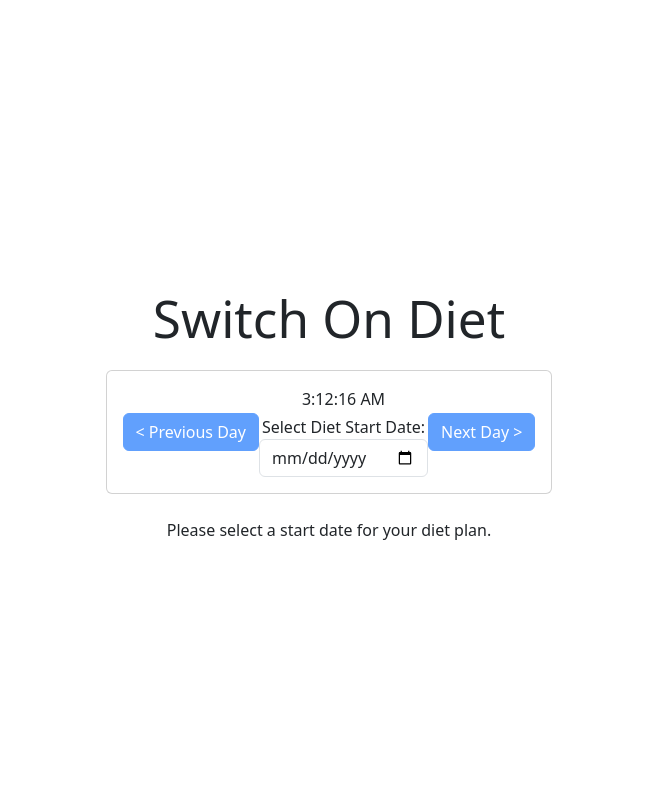
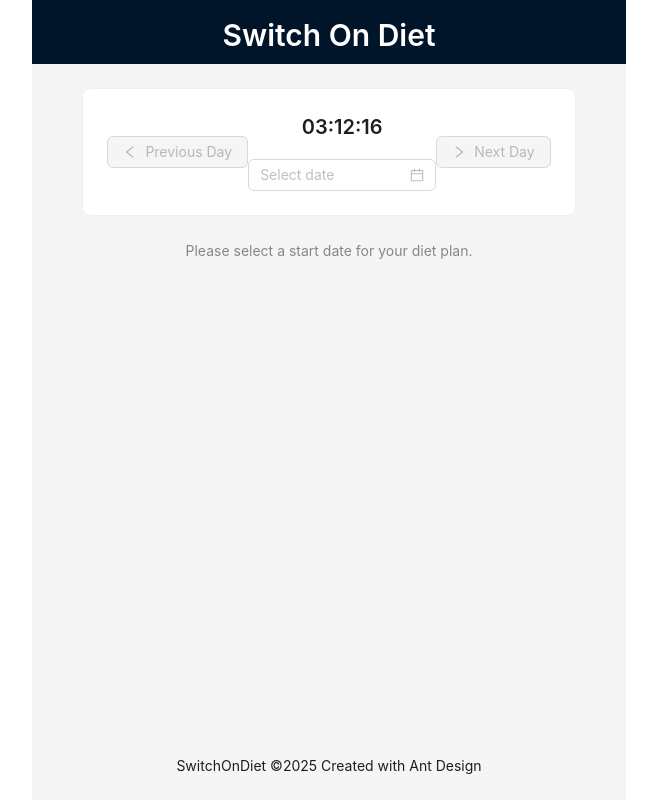
Before and after one commit to dkwo575/switch-on-diet-app, a React (Vite) app: page / in a window 1280 px wide. Shown: the top 812 px of the page, without its empty margins (311-968 px from the left). Built offline with nearby package versions, Linux system fonts and the light colour scheme.

Commit message:
Add ant design to improve UI design

```diff
--- a/src/App.tsx
+++ b/src/App.tsx
@@ -1,172 +1,157 @@
 import { useState, useEffect } from 'react';
 import { dietPlan } from './diet-plan';
+import { Layout, Card, Button, DatePicker, Checkbox, List, Row, Col, Typography, Space, message } from 'antd';
+import { LeftOutlined, RightOutlined } from '@ant-design/icons';
+import type { CheckboxChangeEvent } from 'antd/es/checkbox';
+import dayjs from 'dayjs';
 import './App.css';
 
+const { Header, Content, Footer } = Layout;
+const { Title, Text } = Typography;
+
 function App() {
-  const [startDate, setStartDate] = useState<Date | null>(null);
-  const [currentDate, setCurrentDate] = useState(new Date());
-  const [now, setNow] = useState(new Date());
+  const [startDate, setStartDate] = useState<dayjs.Dayjs | null>(null);
+  const [currentDate, setCurrentDate] = useState(dayjs());
+  const [now, setNow] = useState(dayjs());
   const [checkedItems, setCheckedItems] = useState<Record<string, boolean>>({});
 
   useEffect(() => {
-    const timer = setInterval(() => setNow(new Date()), 1000);
+    const timer = setInterval(() => setNow(dayjs()), 1000);
     return () => clearInterval(timer);
   }, []);
 
   useEffect(() => {
-    // Clear all checkboxes when the date changes
     setCheckedItems({});
   }, [currentDate]);
 
-  const handleDateChange = (event: React.ChangeEvent<HTMLInputElement>) => {
-    const date = new Date(event.target.value);
-    // Adjust for timezone offset to prevent date from changing
-    const timezoneOffset = date.getTimezoneOffset() * 60000;
-    setStartDate(new Date(date.getTime() + timezoneOffset));
-    setCurrentDate(new Date(date.getTime() + timezoneOffset));
+  const handleDateChange = (date: dayjs.Dayjs | null) => {
+    if (date) {
+      setStartDate(date);
+      setCurrentDate(date);
+      message.success(`Diet start date set to ${date.format('YYYY-MM-DD')}`);
+    } else {
+      setStartDate(null);
+    }
   };
 
-  const handleCheckboxChange = (item: string) => {
-    setCheckedItems(prev => ({ ...prev, [item]: !prev[item] }));
+  const handleCheckboxChange = (e: CheckboxChangeEvent) => {
+    const item = e.target.name as string;
+    setCheckedItems(prev => ({ ...prev, [item]: e.target.checked }));
   };
 
   const goToPreviousDay = () => {
-    const newDate = new Date(currentDate);
-    newDate.setDate(newDate.getDate() - 1);
-    setCurrentDate(newDate);
+    setCurrentDate(currentDate.subtract(1, 'day'));
   };
 
   const goToNextDay = () => {
-    const newDate = new Date(currentDate);
-    newDate.setDate(newDate.getDate() + 1);
-    setCurrentDate(newDate);
+    setCurrentDate(currentDate.add(1, 'day'));
   };
 
   const renderDietPlan = () => {
     if (!startDate) {
-      return <p className='text-center'>Please select a start date for your diet plan.</p>;
+      return <Text type="secondary" style={{ textAlign: 'center', display: 'block' }}>Please select a start date for your diet plan.</Text>;
     }
 
-    const dayOfDiet = Math.floor((currentDate.getTime() - startDate.getTime()) / (1000 * 3600 * 24)) + 1;
+    const dayOfDiet = currentDate.diff(startDate, 'day') + 1;
     const week = Math.ceil(dayOfDiet / 7);
     const dayOfWeek = dayOfDiet > 0 ? ((dayOfDiet - 1) % 7) + 1 : 1;
 
     if (week < 1 || week > dietPlan.length) {
-      return <p className='text-center'>No diet plan available for this date.</p>;
+      return <Text type="danger" style={{ textAlign: 'center', display: 'block' }}>No diet plan available for this date.</Text>;
     }
 
     const weeklyPlan = dietPlan[week - 1];
     const dailyPlan = weeklyPlan?.dailyPlans.find(p => p.day === dayOfWeek);
 
     if (!dailyPlan) {
-      return <p className='text-center'>No diet plan available for this day.</p>;
+      return <Text type="danger" style={{ textAlign: 'center', display: 'block' }}>No diet plan available for this day.</Text>;
     }
 
     return (
-      <div className="card">
-        <div className="card-header">
-          <h2>Week {week}, Day {dayOfWeek}</h2>
-          <p className='mb-0'>{currentDate.toDateString()}</p>
-        </div>
-        <div className="card-body">
-          <h3 className="card-title">Daily Checklist</h3>
-          <ul className="list-group mb-4">
-            {weeklyPlan.checklist.map((item, index) => (
-              <li key={index} className="list-group-item">
-                <input
-                  type="checkbox"
-                  id={`checklist-${index}`}
-                  checked={!!checkedItems[`checklist-${index}`]}
-                  onChange={() => handleCheckboxChange(`checklist-${index}`)}
-                  className="form-check-input me-2"
-                />
-                <label htmlFor={`checklist-${index}`}>{item}</label>
-              </li>
-            ))}
-          </ul>
-
-          <h3 className="card-title">Meal Plan</h3>
-          <div className="row">
-            <div className="col-md-4 mb-3">
-              <div className="card h-100">
-                <div className="card-body">
-                  <h5 className="card-title">
-                    <input
-                      type="checkbox"
-                      id="breakfast-check"
-                      checked={!!checkedItems['breakfast']}
-                      onChange={() => handleCheckboxChange('breakfast')}
-                      className="form-check-input me-2"
-                    />
-                    <label htmlFor="breakfast-check">Breakfast</label>
-                  </h5>
-                  <p className="card-text">{dailyPlan.mealPlan.breakfast}</p>
-                </div>
-              </div>
-            </div>
-            <div className="col-md-4 mb-3">
-              <div className="card h-100">
-                <div className="card-body">
-                  <h5 className="card-title">
-                    <input
-                      type="checkbox"
-                      id="lunch-check"
-                      checked={!!checkedItems['lunch']}
-                      onChange={() => handleCheckboxChange('lunch')}
-                      className="form-check-input me-2"
-                    />
-                    <label htmlFor="lunch-check">Lunch</label>
-                  </h5>
-                  <p className="card-text">{dailyPlan.mealPlan.lunch}</p>
-                </div>
-              </div>
-            </div>
-            <div className="col-md-4 mb-3">
-              <div className="card h-100">
-                <div className="card-body">
-                  <h5 className="card-title">
-                    <input
-                      type="checkbox"
-                      id="dinner-check"
-                      checked={!!checkedItems['dinner']}
-                      onChange={() => handleCheckboxChange('dinner')}
-                      className="form-check-input me-2"
-                    />
-                    <label htmlFor="dinner-check">Dinner</label>
-                  </h5>
-                  <p className="card-text">{dailyPlan.mealPlan.dinner}</p>
-                </div>
-              </div>
-            </div>
-          </div>
-
-          <h3 className="card-title mt-4">Allowed Foods for this Week</h3>
-          <ul className="list-group">
-            {weeklyPlan.allowedFoods.map((food, index) => (
-              <li key={index} className="list-group-item">{food}</li>
-            ))}
-          </ul>
-        </div>
-      </div>
+      <Card title={`Week ${week}, Day ${dayOfWeek} (${currentDate.format('YYYY-MM-DD')})`}>
+        <Row gutter={[16, 16]}>
+          <Col xs={24} md={12}>
+            <Card title="Daily Checklist">
+              <List
+                dataSource={weeklyPlan.checklist}
+                renderItem={(item, index) => (
+                  <List.Item>
+                    <Checkbox name={`checklist-${index}`} checked={!!checkedItems[`checklist-${index}`]} onChange={handleCheckboxChange}>
+                      {item}
+                    </Checkbox>
+                  </List.Item>
+                )}
+              />
+            </Card>
+          </Col>
+          <Col xs={24} md={12}>
+            <Card title="Allowed Foods for this Week">
+              <List
+                dataSource={weeklyPlan.allowedFoods}
+                renderItem={item => <List.Item>{item}</List.Item>}
+              />
+            </Card>
+          </Col>
+        </Row>
+        <Card title="Meal Plan" style={{ marginTop: 16 }}>
+          <Row gutter={16}>
+            <Col xs={24} sm={8}>
+              <Card type="inner" title="Breakfast">
+                <Checkbox name="breakfast" checked={!!checkedItems['breakfast']} onChange={handleCheckboxChange}>
+                  {dailyPlan.mealPlan.breakfast}
+                </Checkbox>
+              </Card>
+            </Col>
+            <Col xs={24} sm={8}>
+              <Card type="inner" title="Lunch">
+                <Checkbox name="lunch" checked={!!checkedItems['lunch']} onChange={handleCheckboxChange}>
+                  {dailyPlan.mealPlan.lunch}
+                </Checkbox>
+              </Card>
+            </Col>
+            <Col xs={24} sm={8}>
+              <Card type="inner" title="Dinner">
+                <Checkbox name="dinner" checked={!!checkedItems['dinner']} onChange={handleCheckboxChange}>
+                  {dailyPlan.mealPlan.dinner}
+                </Checkbox>
+              </Card>
+            </Col>
+          </Row>
+        </Card>
+      </Card>
     );
   };
 
   return (
-    <div className="container mt-5">
-      <h1 className="text-center mb-4">Switch On Diet</h1>
-      <div className="card p-3 mb-4">
-        <div className="d-flex justify-content-between align-items-center">
-            <button className="btn btn-primary" onClick={goToPreviousDay} disabled={!startDate}>&lt; Previous Day</button>
-            <div className='text-center'>
-                <p className="text-center mb-1">{now.toLocaleTimeString()}</p>
-                <label htmlFor='start-date-picker'>Select Diet Start Date:</label>
-                <input type="date" id='start-date-picker' onChange={handleDateChange} className="form-control" />
-            </div>
-            <button className="btn btn-primary" onClick={goToNextDay} disabled={!startDate}>Next Day &gt;</button>
+    <Layout style={{ minHeight: '100vh' }}>
+      <Header style={{ color: 'white', textAlign: 'center' }}>
+        <Title level={2} style={{ color: 'inherit', margin: '16px 0' }}>Switch On Diet</Title>
+      </Header>
+      <Content style={{ padding: '24px 50px' }}>
+        <Card>
+          <Row justify="space-between" align="middle">
+            <Col>
+              <Button icon={<LeftOutlined />} onClick={goToPreviousDay} disabled={!startDate}>Previous Day</Button>
+            </Col>
+            <Col>
+              <Space direction="vertical" align="center">
+                <Title level={4}>{now.format('HH:mm:ss')}</Title>
+                <DatePicker onChange={handleDateChange} />
+              </Space>
+            </Col>
+            <Col>
+              <Button icon={<RightOutlined />} onClick={goToNextDay} disabled={!startDate}>Next Day</Button>
+            </Col>
+          </Row>
+        </Card>
+        <div style={{ marginTop: 24 }}>
+          {renderDietPlan()}
         </div>
-      </div>
-      {renderDietPlan()}
-    </div>
+      </Content>
+      <Footer style={{ textAlign: 'center' }}>
+        SwitchOnDiet ©{new Date().getFullYear()} Created with Ant Design
+      </Footer>
+    </Layout>
   );
 }
 
--- a/src/diet-plan.ts
+++ b/src/diet-plan.ts
@@ -17,58 +17,265 @@ export interface WeeklyPlan {
 export const dietPlan: WeeklyPlan[] = [
   {
     week: 1,
-    allowedFoods: ['Protein Shake', 'Chicken Breast', 'Fish', 'Tofu', 'Vegetables'],
-    checklist: ['Drink 2L of water', 'Take supplements', 'sleep 7 hours in a day', 'sleep between 12 - 4am'],
+    allowedFoods: [
+      "Protein Shake",
+      "Chicken Breast",
+      "Fish",
+      "Tofu",
+      "Vegetables",
+    ],
+    checklist: [
+      "Drink 2L of water",
+      "Take supplements",
+      "sleep 7 hours in a day",
+      "sleep between 12 - 4am",
+    ],
     dailyPlans: [
-      { day: 1, mealPlan: { breakfast: 'Protein Shake', lunch: 'Protein Shake', dinner: 'Protein Shake' } },
-      { day: 2, mealPlan: { breakfast: 'Protein Shake', lunch: 'Protein Shake', dinner: 'Protein Shake' } },
-      { day: 3, mealPlan: { breakfast: 'Protein Shake', lunch: 'Protein Shake', dinner: 'Protein Shake' } },
-      { day: 4, mealPlan: { breakfast: 'Protein Shake', lunch: 'Low-carb meal', dinner: 'Protein Shake' } },
-      { day: 5, mealPlan: { breakfast: 'Protein Shake', lunch: 'Low-carb meal', dinner: 'Protein Shake' } },
-      { day: 6, mealPlan: { breakfast: 'Protein Shake', lunch: 'Low-carb meal', dinner: 'Protein Shake' } },
-      { day: 7, mealPlan: { breakfast: 'Protein Shake', lunch: 'Low-carb meal', dinner: 'Protein Shake' } },
+      {
+        day: 1,
+        mealPlan: {
+          breakfast: "Protein Shake",
+          lunch: "Protein Shake",
+          dinner: "Protein Shake",
+        },
+      },
+      {
+        day: 2,
+        mealPlan: {
+          breakfast: "Protein Shake",
+          lunch: "Protein Shake",
+          dinner: "Protein Shake",
+        },
+      },
+      {
+        day: 3,
+        mealPlan: {
+          breakfast: "Protein Shake",
+          lunch: "Protein Shake",
+          dinner: "Protein Shake",
+        },
+      },
+      {
+        day: 4,
+        mealPlan: {
+          breakfast: "Protein Shake",
+          lunch: "Low-carb meal",
+          dinner: "Protein Shake",
+        },
+      },
+      {
+        day: 5,
+        mealPlan: {
+          breakfast: "Protein Shake",
+          lunch: "Low-carb meal",
+          dinner: "Protein Shake",
+        },
+      },
+      {
+        day: 6,
+        mealPlan: {
+          breakfast: "Protein Shake",
+          lunch: "Low-carb meal",
+          dinner: "Protein Shake",
+        },
+      },
+      {
+        day: 7,
+        mealPlan: {
+          breakfast: "Protein Shake",
+          lunch: "Low-carb meal",
+          dinner: "Protein Shake",
+        },
+      },
     ],
   },
   {
     week: 2,
-    allowedFoods: ['Eggs', 'Avocado', 'Nuts', 'Seeds', 'Berries'],
-    checklist: ['Drink 2.5L of water', 'Workout for 30 mins'],
+    allowedFoods: ["Eggs", "Avocado", "Nuts", "Seeds", "Berries"],
+    checklist: ["Drink 2.5L of water", "Workout for 30 mins"],
     dailyPlans: [
-      { day: 1, mealPlan: { breakfast: 'Scrambled Eggs', lunch: 'Grilled Chicken Salad', dinner: 'Baked Salmon with Asparagus' } },
-      { day: 2, mealPlan: { breakfast: 'Avocado Toast', lunch: 'Tuna Salad', dinner: 'Beef Stir-fry' } },
-      { day: 3, mealPlan: { breakfast: 'Greek Yogurt with Berries', lunch: 'Leftover Beef Stir-fry', dinner: 'Chicken and Veggie Skewers' } },
-      { day: 4, mealPlan: { breakfast: 'Omelette with Spinach and Feta', lunch: 'Chicken and Veggie Skewers', dinner: 'Pork Chops with Roasted Brussels Sprouts' } },
-      { day: 5, mealPlan: { breakfast: 'Smoothie with Protein Powder', lunch: 'Pork Chops with Roasted Brussels Sprouts', dinner: 'Shrimp Scampi with Zucchini Noodles' } },
-      { day: 6, mealPlan: { breakfast: 'Cottage Cheese with Nuts and Seeds', lunch: 'Shrimp Scampi with Zucchini Noodles', dinner: 'Steak with a Side Salad' } },
-      { day: 7, mealPlan: { breakfast: 'Boiled Eggs', lunch: 'Steak with a Side Salad', dinner: 'Free Meal' } },
+      {
+        day: 1,
+        mealPlan: {
+          breakfast: "Scrambled Eggs",
+          lunch: "Grilled Chicken Salad",
+          dinner: "Baked Salmon with Asparagus",
+        },
+      },
+      {
+        day: 2,
+        mealPlan: {
+          breakfast: "Avocado Toast",
+          lunch: "Tuna Salad",
+          dinner: "Beef Stir-fry",
+        },
+      },
+      {
+        day: 3,
+        mealPlan: {
+          breakfast: "Greek Yogurt with Berries",
+          lunch: "Leftover Beef Stir-fry",
+          dinner: "Chicken and Veggie Skewers",
+        },
+      },
+      {
+        day: 4,
+        mealPlan: {
+          breakfast: "Omelette with Spinach and Feta",
+          lunch: "Chicken and Veggie Skewers",
+          dinner: "Pork Chops with Roasted Brussels Sprouts",
+        },
+      },
+      {
+        day: 5,
+        mealPlan: {
+          breakfast: "Smoothie with Protein Powder",
+          lunch: "Pork Chops with Roasted Brussels Sprouts",
+          dinner: "Shrimp Scampi with Zucchini Noodles",
+        },
+      },
+      {
+        day: 6,
+        mealPlan: {
+          breakfast: "Cottage Cheese with Nuts and Seeds",
+          lunch: "Shrimp Scampi with Zucchini Noodles",
+          dinner: "Steak with a Side Salad",
+        },
+      },
+      {
+        day: 7,
+        mealPlan: {
+          breakfast: "Boiled Eggs",
+          lunch: "Steak with a Side Salad",
+          dinner: "Free Meal",
+        },
+      },
     ],
   },
   {
     week: 3,
-    allowedFoods: ['Quinoa', 'Brown Rice', 'Sweet Potatoes', 'Fruits'],
-    checklist: ['Drink 3L of water', '45-minute run'],
+    allowedFoods: ["Quinoa", "Brown Rice", "Sweet Potatoes", "Fruits"],
+    checklist: ["Drink 3L of water", "45-minute run"],
     dailyPlans: [
-        { day: 1, mealPlan: { breakfast: 'Oatmeal with Fruits', lunch: 'Quinoa Salad with Black Beans', dinner: 'Grilled Chicken with Sweet Potato' } },
-        { day: 2, mealPlan: { breakfast: 'Fruit Smoothie', lunch: 'Leftover Chicken and Sweet Potato', dinner: 'Brown Rice with Steamed Vegetables' } },
-        { day: 3, mealPlan: { breakfast: 'Yogurt with Granola', lunch: 'Brown Rice and Vegetables', dinner: 'Fish Tacos with Cabbage Slaw' } },
-        { day: 4, mealPlan: { breakfast: 'Scrambled Eggs with Whole Wheat Toast', lunch: 'Fish Tacos', dinner: 'Pasta with Marinara Sauce and Lean Ground Turkey' } },
-        { day: 5, mealPlan: { breakfast: 'Pancakes with Berries', lunch: 'Pasta with Marinara', dinner: 'Chicken Fajitas with Bell Peppers and Onions' } },
-        { day: 6, mealPlan: { breakfast: 'Cereal with Milk', lunch: 'Chicken Fajitas', dinner: 'Homemade Pizza on Whole Wheat Crust' } },
-        { day: 7, mealPlan: { breakfast: 'French Toast', lunch: 'Homemade Pizza', dinner: 'Cheat Meal' } },
+      {
+        day: 1,
+        mealPlan: {
+          breakfast: "Oatmeal with Fruits",
+          lunch: "Quinoa Salad with Black Beans",
+          dinner: "Grilled Chicken with Sweet Potato",
+        },
+      },
+      {
+        day: 2,
+        mealPlan: {
+          breakfast: "Fruit Smoothie",
+          lunch: "Leftover Chicken and Sweet Potato",
+          dinner: "Brown Rice with Steamed Vegetables",
+        },
+      },
+      {
+        day: 3,
+        mealPlan: {
+          breakfast: "Yogurt with Granola",
+          lunch: "Brown Rice and Vegetables",
+          dinner: "Fish Tacos with Cabbage Slaw",
+        },
+      },
+      {
+        day: 4,
+        mealPlan: {
+          breakfast: "Scrambled Eggs with Whole Wheat Toast",
+          lunch: "Fish Tacos",
+          dinner: "Pasta with Marinara Sauce and Lean Ground Turkey",
+        },
+      },
+      {
+        day: 5,
+        mealPlan: {
+          breakfast: "Pancakes with Berries",
+          lunch: "Pasta with Marinara",
+          dinner: "Chicken Fajitas with Bell Peppers and Onions",
+        },
+      },
+      {
+        day: 6,
+        mealPlan: {
+          breakfast: "Cereal with Milk",
+          lunch: "Chicken Fajitas",
+          dinner: "Homemade Pizza on Whole Wheat Crust",
+        },
+      },
+      {
+        day: 7,
+        mealPlan: {
+          breakfast: "French Toast",
+          lunch: "Homemade Pizza",
+          dinner: "Cheat Meal",
+        },
+      },
     ],
   },
   {
     week: 4,
-    allowedFoods: ['All previous foods', 'Whole grains', 'Legumes'],
-    checklist: ['Maintain water intake', 'Stay active'],
+    allowedFoods: ["All previous foods", "Whole grains", "Legumes"],
+    checklist: ["Maintain water intake", "Stay active"],
     dailyPlans: [
-        { day: 1, mealPlan: { breakfast: 'Anything you like', lunch: 'Balanced Meal', dinner: 'Balanced Meal' } },
-        { day: 2, mealPlan: { breakfast: 'Anything you like', lunch: 'Balanced Meal', dinner: 'Balanced Meal' } },
-        { day: 3, mealPlan: { breakfast: 'Anything you like', lunch: 'Balanced Meal', dinner: 'Balanced Meal' } },
-        { day: 4, mealPlan: { breakfast: 'Anything you like', lunch: 'Balanced Meal', dinner: 'Balanced Meal' } },
-        { day: 5, mealPlan: { breakfast: 'Anything you like', lunch: 'Balanced Meal', dinner: 'Balanced Meal' } },
-        { day: 6, mealPlan: { breakfast: 'Anything you like', lunch: 'Balanced Meal', dinner: 'Balanced Meal' } },
-        { day: 7, mealPlan: { breakfast: 'Anything you like', lunch: 'Balanced Meal', dinner: 'Balanced Meal' } },
+      {
+        day: 1,
+        mealPlan: {
+          breakfast: "Anything you like",
+          lunch: "Balanced Meal",
+          dinner: "Balanced Meal",
+        },
+      },
+      {
+        day: 2,
+        mealPlan: {
+          breakfast: "Anything you like",
+          lunch: "Balanced Meal",
+          dinner: "Balanced Meal",
+        },
+      },
+      {
+        day: 3,
+        mealPlan: {
+          breakfast: "Anything you like",
+          lunch: "Balanced Meal",
+          dinner: "Balanced Meal",
+        },
+      },
+      {
+        day: 4,
+        mealPlan: {
+          breakfast: "Anything you like",
+          lunch: "Balanced Meal",
+          dinner: "Balanced Meal",
+        },
+      },
+      {
+        day: 5,
+        mealPlan: {
+          breakfast: "Anything you like",
+          lunch: "Balanced Meal",
+          dinner: "Balanced Meal",
+        },
+      },
+      {
+        day: 6,
+        mealPlan: {
+          breakfast: "Anything you like",
+          lunch: "Balanced Meal",
+          dinner: "Balanced Meal",
+        },
+      },
+      {
+        day: 7,
+        mealPlan: {
+          breakfast: "Anything you like",
+          lunch: "Balanced Meal",
+          dinner: "Balanced Meal",
+        },
+      },
     ],
   },
 ];
--- a/src/main.tsx
+++ b/src/main.tsx
@@ -1,6 +1,6 @@
 import { StrictMode } from 'react';
 import { createRoot } from 'react-dom/client';
-import 'bootstrap/dist/css/bootstrap.min.css';
+import 'antd/dist/reset.css';
 import './index.css';
 import App from './App.tsx';
 
```
